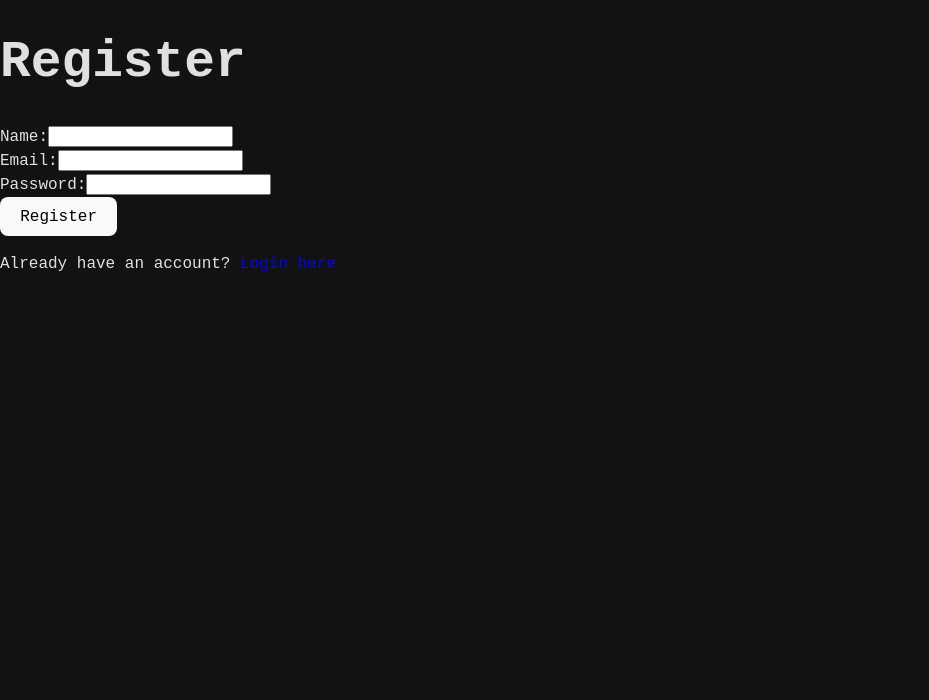
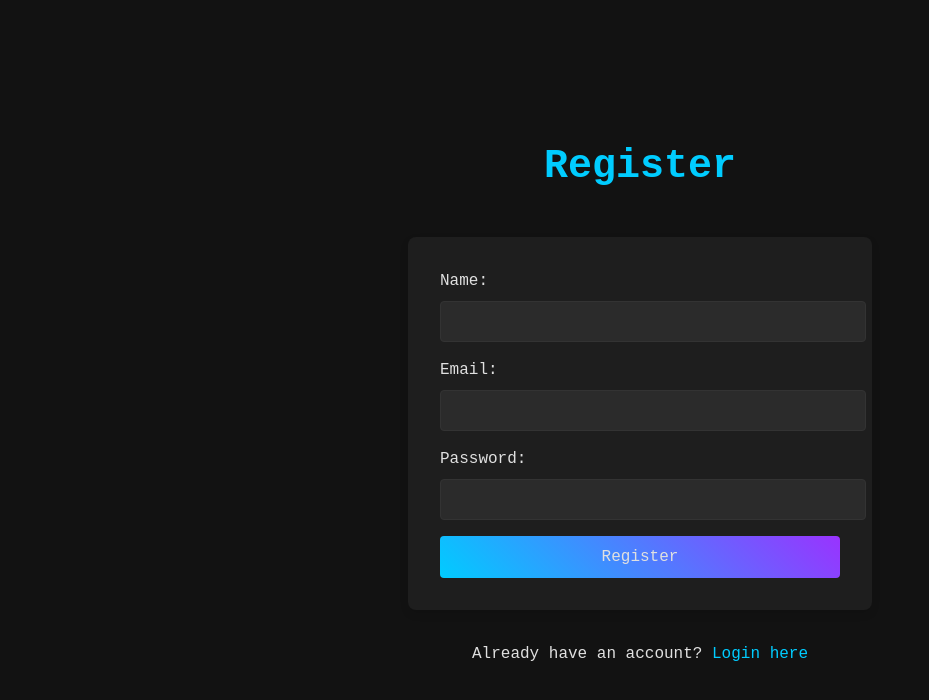
Before and after one commit to Luke-G91/ESE-Project, a React (Vite) app in the folder frontend/: page /register in a window 1280 px wide. Shown: the top 700 px of the page, without its empty margins (0-929 px from the left). Built offline with nearby package versions, Linux system fonts and the light colour scheme; no server answers.

Commit message:
add login / register styles

```diff
--- /dev/null
+++ b/frontend/src/pages/Login.css
@@ -0,0 +1,77 @@
+.login-container {
+  display: flex;
+  flex-direction: column;
+  justify-content: center;
+  align-items: center;
+  min-height: 100vh;
+}
+
+.login-header {
+  text-align: center;
+  margin-bottom: 2rem;
+}
+
+.login-title {
+  font-size: 2.5rem;
+  margin-bottom: 1rem;
+  color: #00ccff;
+}
+
+.login-form {
+  max-width: 400px;
+  width: 100%;
+  padding: 2rem;
+  border-radius: 8px;
+  background-color: #1e1e1e;
+  box-shadow: 0 4px 8px rgba(0, 0, 0, 0.1);
+}
+
+.login-form label {
+  display: block;
+  font-size: 1rem;
+  margin-bottom: 0.5rem;
+}
+
+.login-form input {
+  width: 100%;
+  padding: 0.75rem;
+  margin-bottom: 1rem;
+  border: 1px solid #333;
+  border-radius: 4px;
+  background-color: #2b2b2b;
+  color: #e0e0e0;
+}
+
+.login-form button {
+  width: 100%;
+  padding: 0.75rem;
+  border: none;
+  border-radius: 4px;
+  background: linear-gradient(45deg, #00ccff, #9933ff);
+  color: #e0e0e0;
+  cursor: pointer;
+  transition:
+    transform 0.2s ease,
+    opacity 0.2s ease;
+}
+
+.login-form button:hover {
+  transform: scale(1.05);
+  opacity: 0.9;
+}
+
+.login-error {
+  color: red;
+  margin-top: 1rem;
+}
+
+.login-register {
+  margin-top: 2rem;
+  font-size: 1rem;
+  text-align: center;
+}
+
+.login-register span {
+  color: #00ccff;
+  cursor: pointer;
+}
--- a/frontend/src/pages/Login.tsx
+++ b/frontend/src/pages/Login.tsx
@@ -1,3 +1,4 @@
+import "./Login.css";
 import { FormEvent, useState } from "react";
 import { useNavigate } from "react-router-dom";
 import { useMutation } from "@tanstack/react-query";
@@ -27,9 +28,11 @@ const Login = () => {
   };
 
   return (
-    <div>
-      <h1>Login</h1>
-      <form onSubmit={handleLogin}>
+    <div className="login-container">
+      <div className="login-header">
+        <h1 className="login-title">Login</h1>
+      </div>
+      <form className="login-form" onSubmit={handleLogin}>
         <div>
           <label>Email:</label>
           <input
@@ -50,15 +53,10 @@ const Login = () => {
         </div>
         <button type="submit">Login</button>
       </form>
-      {mutation.isError && <p style={{ color: "red" }}>Login failed</p>}
-      <p>
+      {mutation.isError && <p className="login-error">Login failed</p>}
+      <p className="login-register">
         Don't have an account?{" "}
-        <span
-          style={{ color: "blue", cursor: "pointer" }}
-          onClick={() => navigate("/register")}
-        >
-          Register here
-        </span>
+        <span onClick={() => navigate("/register")}>Register here</span>
       </p>
     </div>
   );
--- /dev/null
+++ b/frontend/src/pages/Register.css
@@ -0,0 +1,77 @@
+.register-container {
+  display: flex;
+  flex-direction: column;
+  justify-content: center;
+  align-items: center;
+  min-height: 100vh;
+}
+
+.register-header {
+  text-align: center;
+  margin-bottom: 2rem;
+}
+
+.register-title {
+  font-size: 2.5rem;
+  margin-bottom: 1rem;
+  color: #00ccff;
+}
+
+.register-form {
+  max-width: 400px;
+  width: 100%;
+  padding: 2rem;
+  border-radius: 8px;
+  background-color: #1e1e1e;
+  box-shadow: 0 4px 8px rgba(0, 0, 0, 0.1);
+}
+
+.register-form label {
+  display: block;
+  font-size: 1rem;
+  margin-bottom: 0.5rem;
+}
+
+.register-form input {
+  width: 100%;
+  padding: 0.75rem;
+  margin-bottom: 1rem;
+  border: 1px solid #333;
+  border-radius: 4px;
+  background-color: #2b2b2b;
+  color: #e0e0e0;
+}
+
+.register-form button {
+  width: 100%;
+  padding: 0.75rem;
+  border: none;
+  border-radius: 4px;
+  background: linear-gradient(45deg, #00ccff, #9933ff);
+  color: #e0e0e0;
+  cursor: pointer;
+  transition:
+    transform 0.2s ease,
+    opacity 0.2s ease;
+}
+
+.register-form button:hover {
+  transform: scale(1.05);
+  opacity: 0.9;
+}
+
+.register-error {
+  color: red;
+  margin-top: 1rem;
+}
+
+.register-login {
+  margin-top: 2rem;
+  font-size: 1rem;
+  text-align: center;
+}
+
+.register-login span {
+  color: #00ccff;
+  cursor: pointer;
+}
--- a/frontend/src/pages/Register.tsx
+++ b/frontend/src/pages/Register.tsx
@@ -1,3 +1,4 @@
+import "./Register.css";
 import { FormEvent, useState } from "react";
 import { useNavigate } from "react-router-dom";
 import { useMutation } from "@tanstack/react-query";
@@ -26,9 +27,11 @@ const Register = () => {
   };
 
   return (
-    <div>
-      <h1>Register</h1>
-      <form onSubmit={handleSubmit}>
+    <div className="register-container">
+      <div className="register-header">
+        <h1 className="register-title">Register</h1>
+      </div>
+      <form className="register-form" onSubmit={handleSubmit}>
         <div>
           <label>Name:</label>
           <input
@@ -58,15 +61,12 @@ const Register = () => {
         </div>
         <button type="submit">Register</button>
       </form>
-      {mutation.isError && <p style={{ color: "red" }}>Registration failed</p>}
-      <p>
+      {mutation.isError && (
+        <p className="register-error">Registration failed</p>
+      )}
+      <p className="register-login">
         Already have an account?{" "}
-        <span
-          style={{ color: "blue", cursor: "pointer" }}
-          onClick={() => navigate("/login")}
-        >
-          Login here
-        </span>
+        <span onClick={() => navigate("/login")}>Login here</span>
       </p>
     </div>
   );
```
